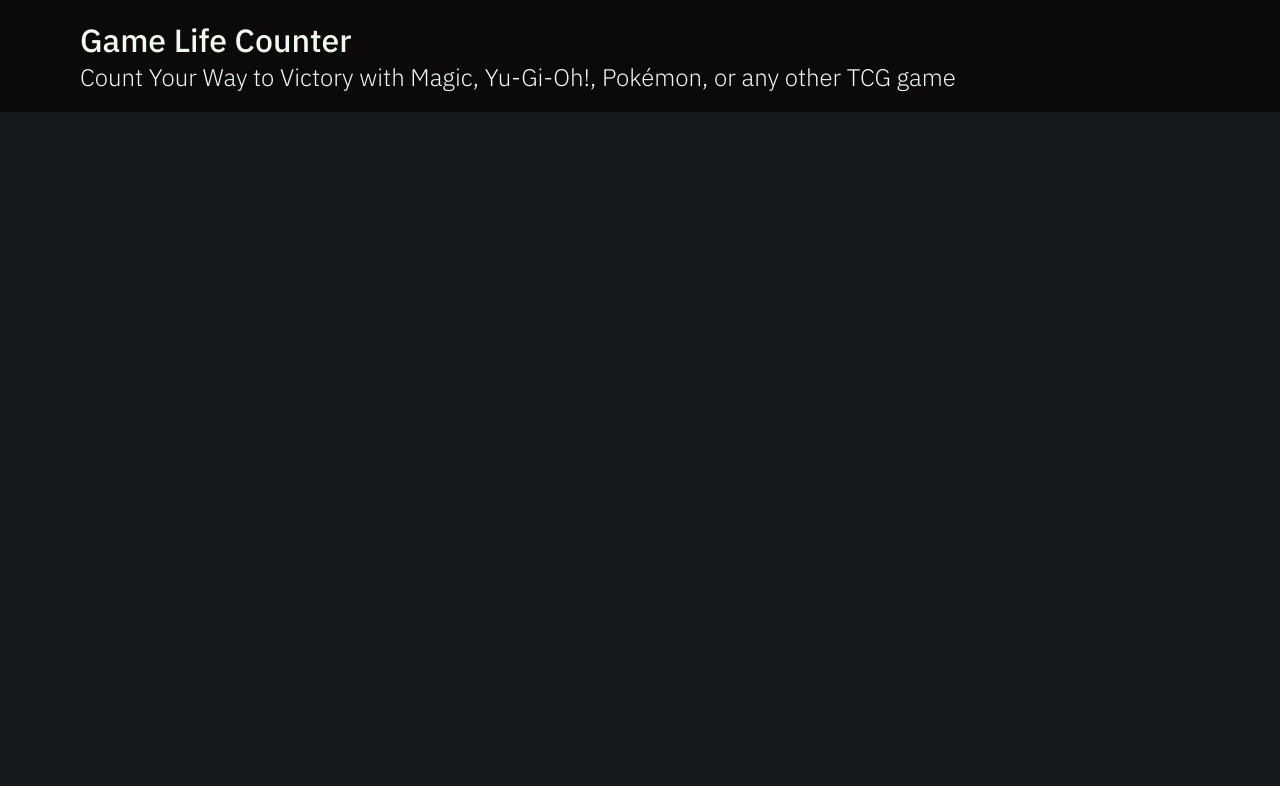
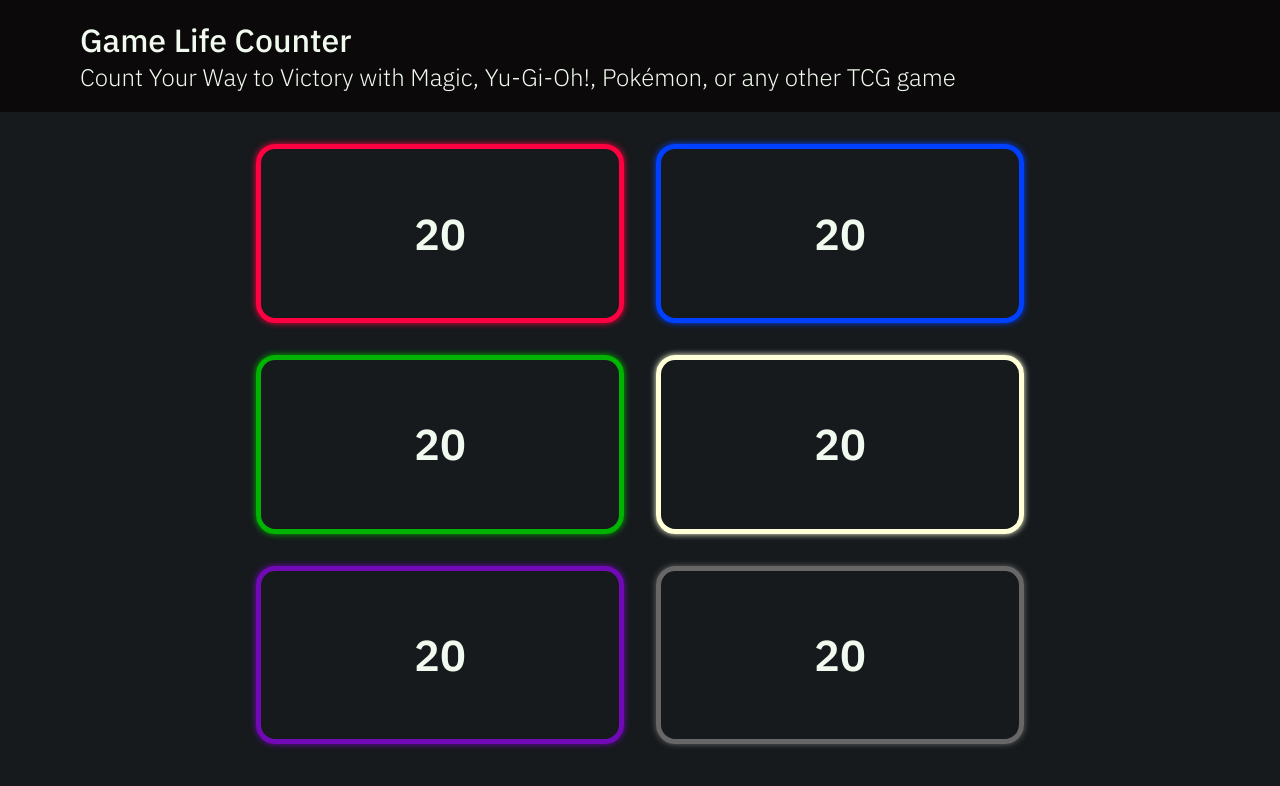
Before and after one commit to VladSpadey/GameLifeCounter, a React (Create React App) app: page / in a window 1280 px wide. Shown: the top 786 px of the page. Built offline with nearby package versions, Linux system fonts and the light colour scheme.

Commit message:
chore: added colors and css adjustments for player's counters

```diff
--- a/src/App.css
+++ b/src/App.css
@@ -7,11 +7,14 @@
   --accent-hover: #480ca8;
 }
 
+/* Main Page */
 *{
   margin: 0;
   padding: 0;
   font-family: 'IBM Plex Sans';
 }
+
+/* Banner */
 .banner{
   background-color: var(--black);
   color:#f1faee;
@@ -24,6 +27,37 @@
   font-weight: 300;
 }
 
+/* Body */
 body{
   background-color: var(--gray);
 }
+
+.container{
+  display: grid;
+  grid-template-rows: repeat(3, 1fr);
+  grid-template-columns: repeat(2, 1fr);
+  gap: 2rem;
+  margin: auto;
+  width: 60%;
+  height: 75vh;
+  margin-top: 2rem;
+}
+
+/* User Counter */
+.usercomponent{
+  padding: 7rem;
+  padding-top: 14%;
+  padding-bottom: 14%;
+  text-align: center;
+  border-radius: 1.2rem;
+  border: 5px solid;
+  display:flex;
+  justify-content: center;
+  align-items: center;
+}
+
+.usercomponent--life{
+  font-size: 2.7rem;
+  font-weight: 600;
+  color: var(--white);
+}
--- a/src/App.js
+++ b/src/App.js
@@ -1,21 +1,35 @@
 import { useState } from 'react';
+import UserCounter from './Components/UserCounter';
 import './App.css';
 
 function App() {
-  const [userAmount, setUserAmount] = useState(2);
+  const [userAmount, setUserAmount] = useState(6);
 
   const handleUserAmountChange = (event) => {
     setUserAmount(parseInt(event.target.value, 10));
   };
 
+  const colors = ["#ff0040", "#0040ff", "#00b300", "#ffffd8", "#7209b7", "#676767"];
+
   return (
     <div className="App">
+
       <header className="App-header">
         <div className='banner'>
           <h1>Game Life Counter</h1>
           <h2>Count Your Way to Victory with Magic, Yu-Gi-Oh!, Pokémon, or any other TCG game</h2>
         </div>
       </header>
+      <div className='counters'>
+        {userAmount > 0 && (
+          <div className='container'>
+            {Array.from({ length: userAmount }).map((_, index) => (
+              <UserCounter key={index} startingLife={20} color={colors[index]}/>
+            ))}
+          </div>
+        )}
+      </div>
+
     </div>
   );
 }
--- a/src/Components/UserCounter.js
+++ b/src/Components/UserCounter.js
@@ -1,11 +1,18 @@
 import { useState } from "react";
 
-function UserComponent(){
-    const [life, setLife] = useState(20);
+function UserComponent(props){
+    const [life, setLife] = useState(props.startingLife);
+
+    const componentStyle = {
+        borderColor: props.color,
+        boxShadow: `0 0 6px ${props.color}`,
+    };
 
     return(
-        <div className="UserComponent">
-            <p className="UserComponent-Life">{life}</p>
+        <div className="usercomponent" style={componentStyle}>
+            <p className="usercomponent--life">{life}</p>
         </div>
     );
 }
+
+export default UserComponent;
```
